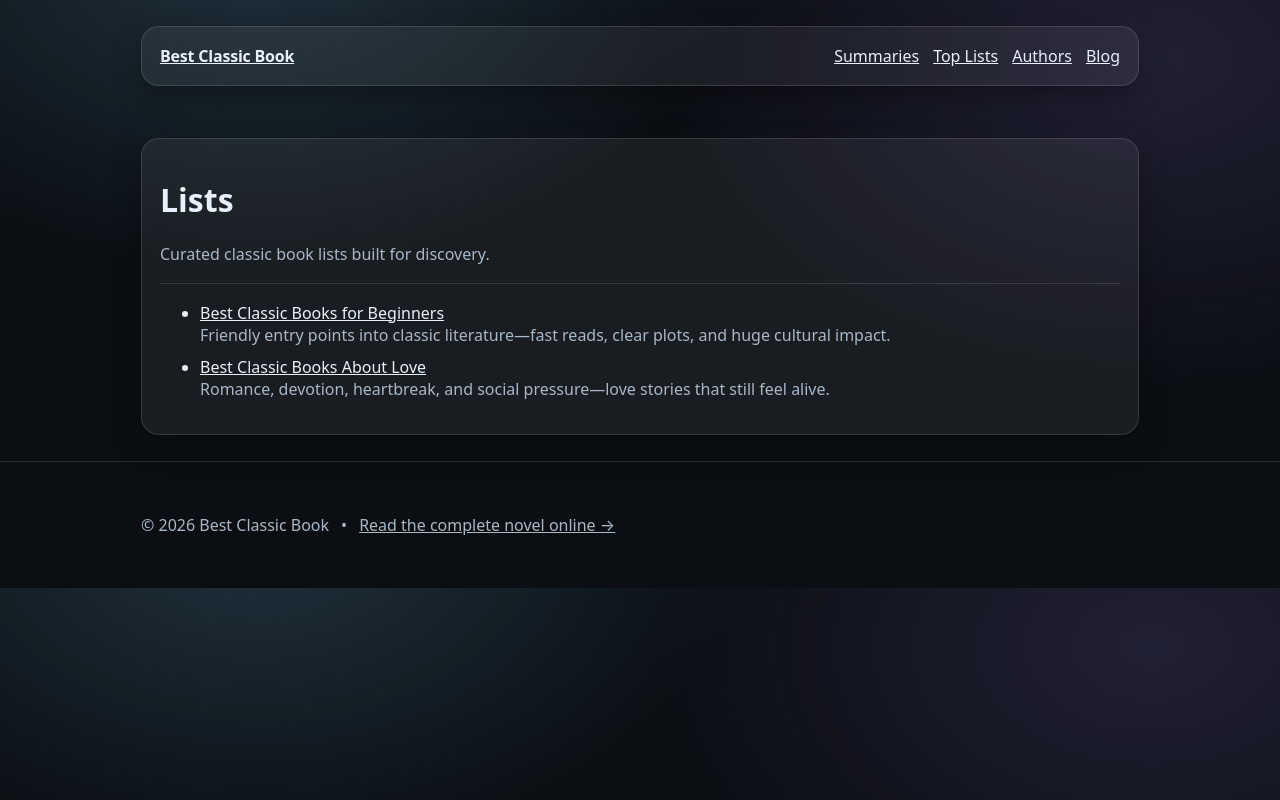
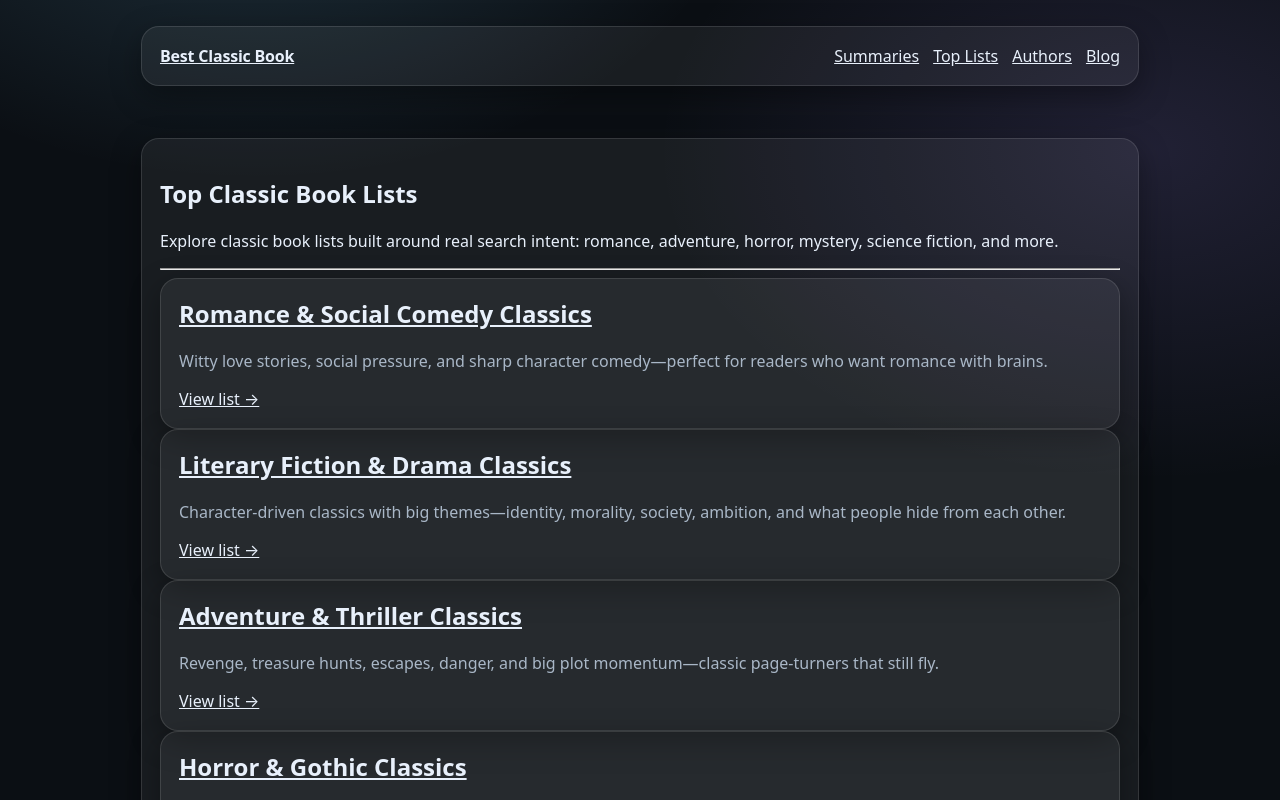
Before and after one commit to ldnarita/bestclassicbook-next, a Next.js app: page /lists in a window 1280 px wide. Shown: the top 800 px of the page. Built offline with nearby package versions, Linux system fonts and the light colour scheme.

Commit message:
copy: update scaffold: summaries

```diff
--- a/app/lists/page.tsx
+++ b/app/lists/page.tsx
@@ -1,28 +1,58 @@
 import Link from "next/link";
 import lists from "@/content/lists.json";
 import { baseMetadata } from "@/lib/seo";
+import { JsonLd } from "@/components/JsonLd";
+import { breadcrumbJsonLd, itemListJsonLd } from "@/lib/structuredData";
+
+type ListDef = (typeof lists)[number];
 
 export const metadata = baseMetadata({
-  title: "Classic Book Lists | Best Classic Book",
-  description: "Browse ranked lists of classic books and curated reading guides."
+  title: "Top Classic Book Lists | Best Classic Book",
+  description: "Browse curated, ranked lists of classic books by genre and reader intent."
 });
 
-export default function ListsIndexPage() {
+export default function ListsIndex() {
+  const breadcrumb = breadcrumbJsonLd([
+    { name: "Home", path: "/" },
+    { name: "Lists", path: "/lists" }
+  ]);
+
+  const itemList = itemListJsonLd({
+    name: "Top Classic Book Lists",
+    description: "Curated classic reading lists by genre and search intent.",
+    path: "/lists",
+    items: (lists as ListDef[]).map((l) => ({
+      name: l.title,
+      path: `/lists/${l.slug}`
+    }))
+  });
+
   return (
-    <div className="card">
-      <h1>Lists</h1>
-      <p className="muted">Curated classic book lists built for discovery.</p>
+    <article className="card">
+      <JsonLd data={[breadcrumb, itemList]} />
 
-      <hr style={{ border: "none", borderTop: "1px solid var(--border)", margin: "18px 0" }} />
+      <h1 className="h1">Top Classic Book Lists</h1>
+      <p className="p">
+        Explore classic book lists built around real search intent: romance, adventure, horror, mystery, science fiction, and more.
+      </p>
 
-      <ul>
-        {lists.map((l) => (
-          <li key={l.slug} style={{ margin: "10px 0" }}>
-            <Link href={`/lists/${l.slug}`}>{l.title}</Link>
-            <div className="muted">{l.description}</div>
-          </li>
+      <hr className="sep" />
+
+      <div className="grid">
+        {(lists as ListDef[]).map((l) => (
+          <div className="col-6" key={l.slug}>
+            <div className="card">
+              <h2 className="h2" style={{ marginTop: 0 }}>
+                <Link href={`/lists/${l.slug}`}>{l.title}</Link>
+              </h2>
+              <p className="p muted" style={{ marginTop: 8 }}>{l.description}</p>
+              <div style={{ marginTop: 12 }}>
+                <Link className="badge" href={`/lists/${l.slug}`}>View list →</Link>
+              </div>
+            </div>
+          </div>
         ))}
-      </ul>
-    </div>
+      </div>
+    </article>
   );
 }
--- a/content/lists.json
+++ b/content/lists.json
@@ -1,25 +1,68 @@
 [
   {
-    "slug": "best-classic-books-for-beginners",
-    "title": "Best Classic Books for Beginners",
-    "description": "Friendly entry points into classic literature—fast reads, clear plots, and huge cultural impact.",
+    "slug": "best-romance-and-social-comedy-classics",
+    "title": "Romance & Social Comedy Classics",
+    "description": "Witty love stories, social pressure, and sharp character comedy—perfect for readers who want romance with brains.",
     "items": [
       { "name": "Pride and Prejudice", "slug": "pride-and-prejudice" },
-      { "name": "The Great Gatsby", "slug": "the-great-gatsby" },
       { "name": "Jane Eyre", "slug": "jane-eyre" },
-      { "name": "A Christmas Carol", "slug": "a-christmas-carol" },
-      { "name": "The Picture of Dorian Gray", "slug": "the-picture-of-dorian-gray" }
+      { "name": "Wuthering Heights", "slug": "wuthering-heights" }
     ]
   },
   {
-    "slug": "best-classic-books-about-love",
-    "title": "Best Classic Books About Love",
-    "description": "Romance, devotion, heartbreak, and social pressure—love stories that still feel alive.",
+    "slug": "best-literary-fiction-and-drama-classics",
+    "title": "Literary Fiction & Drama Classics",
+    "description": "Character-driven classics with big themes—identity, morality, society, ambition, and what people hide from each other.",
     "items": [
-      { "name": "Pride and Prejudice", "slug": "pride-and-prejudice" },
-      { "name": "Wuthering Heights", "slug": "wuthering-heights" },
-      { "name": "Anna Karenina", "slug": "anna-karenina" },
-      { "name": "Jane Eyre", "slug": "jane-eyre" }
+      { "name": "The Great Gatsby", "slug": "the-great-gatsby" },
+      { "name": "The Picture of Dorian Gray", "slug": "the-picture-of-dorian-gray" },
+      { "name": "Little Women", "slug": "little-women" },
+      { "name": "Anna Karenina", "slug": "anna-karenina" }
+    ]
+  },
+  {
+    "slug": "best-adventure-and-thriller-classics",
+    "title": "Adventure & Thriller Classics",
+    "description": "Revenge, treasure hunts, escapes, danger, and big plot momentum—classic page-turners that still fly.",
+    "items": [
+      { "name": "The Count of Monte Cristo", "slug": "the-count-of-monte-cristo" },
+      { "name": "Treasure Island", "slug": "treasure-island" },
+      { "name": "The Adventures of Tom Sawyer", "slug": "the-adventures-of-tom-sawyer" }
+    ]
+  },
+  {
+    "slug": "best-horror-and-gothic-classics",
+    "title": "Horror & Gothic Classics",
+    "description": "Dark atmospheres, psychological dread, monsters, and haunting ideas—essential gothic classics and horror foundations.",
+    "items": [
+      { "name": "Dracula", "slug": "dracula" },
+      { "name": "Frankenstein", "slug": "frankenstein" },
+      { "name": "The Yellow Wallpaper", "slug": "the-yellow-wallpaper" }
+    ]
+  },
+  {
+    "slug": "best-mystery-classics",
+    "title": "Mystery Classics",
+    "description": "Detective fiction that defined the genre—clever cases, sharp deductions, and endlessly rereadable mysteries.",
+    "items": [
+      { "name": "The Adventures of Sherlock Holmes", "slug": "the-adventures-of-sherlock-holmes" }
+    ]
+  },
+  {
+    "slug": "best-science-fiction-classics",
+    "title": "Science Fiction Classics",
+    "description": "Time travel, other worlds, and thought experiments—early science fiction classics that shaped modern sci-fi.",
+    "items": [
+      { "name": "The Time Machine", "slug": "the-time-machine" },
+      { "name": "A Princess of Mars", "slug": "a-princess-of-mars" }
+    ]
+  },
+  {
+    "slug": "best-psychological-fiction-classics",
+    "title": "Psychological Fiction Classics",
+    "description": "Guilt, obsession, moral pressure, and inner conflict—classics where the biggest battle happens inside the mind.",
+    "items": [
+      { "name": "Crime and Punishment", "slug": "crime-and-punishment" }
     ]
   }
 ]
--- a/package.json
+++ b/package.json
@@ -11,7 +11,8 @@
     "gen:summary": "node --loader ts-node/esm scripts/generateSummary.ts",
     "opt:summaries": "node --loader ts-node/esm scripts/optimizeSummaries.ts",
     "repair:summaries": "node --loader ts-node/esm scripts/repairSummaryFrontmatter.ts",
-    "fix:frontmatter": "node --loader ts-node/esm scripts/fixFrontmatter.ts"
+    "fix:frontmatter": "node --loader ts-node/esm scripts/fixFrontmatter.ts",
+    "scaffold:summaries": "node --loader ts-node/esm scripts/scaffoldMissingSummaries.ts"
   },
   "dependencies": {
     "gray-matter": "4.0.3",
```
Also changed, not shown: app/lists/[slug]/page.tsx (+72 -11 lines).
